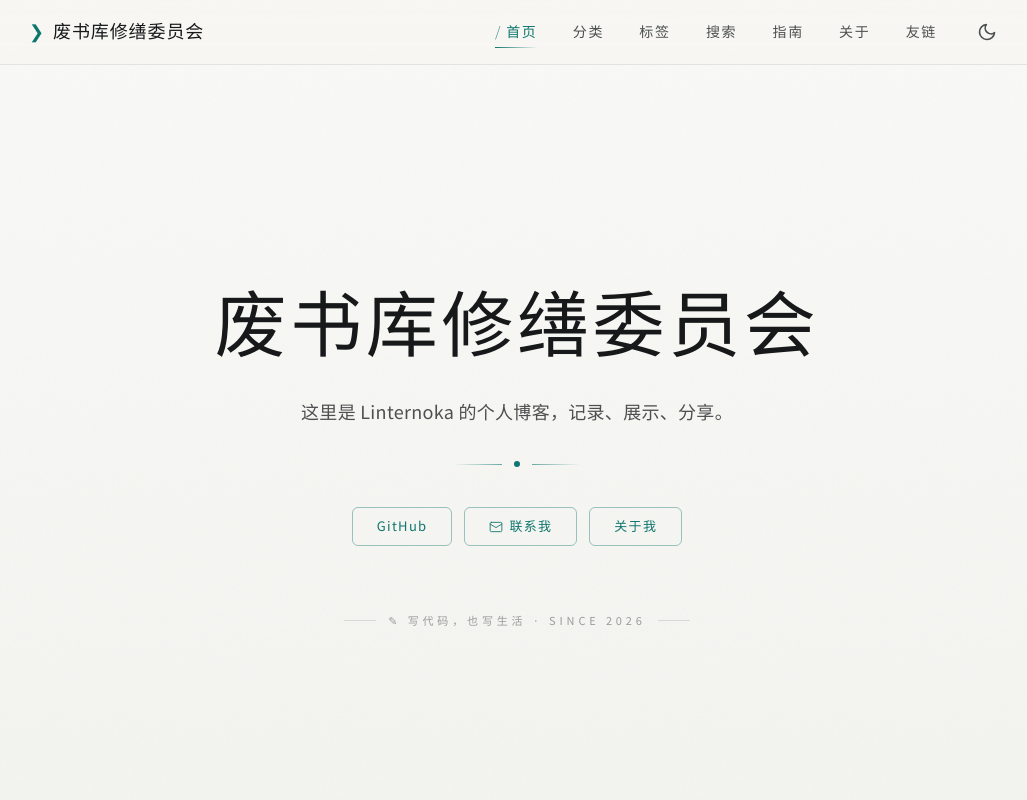
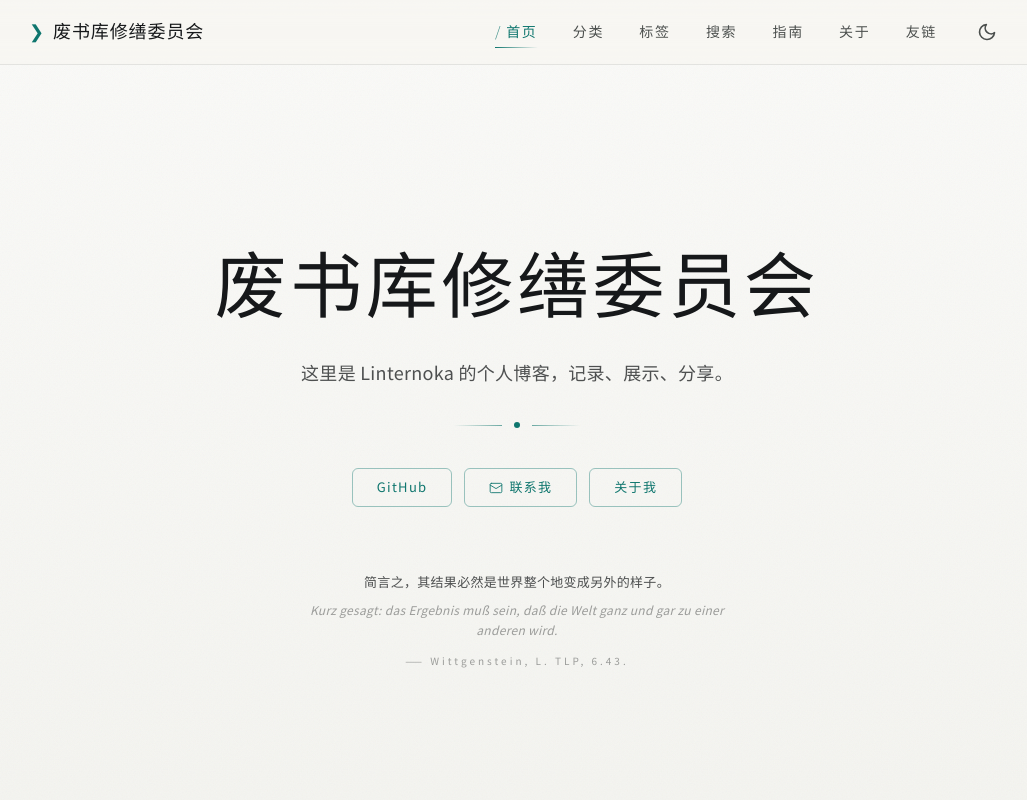
Before and after one commit to Linternoka/personal-blog, a Next.js app: page / in a window 1280 px wide. Shown: the top 800 px of the page, without its empty margins (123-1150 px from the left). Built offline with nearby package versions, Linux system fonts and the light colour scheme.

Commit message:
feat: 首页格言改为维特根斯坦 TLP 6.43（中文+德文+出处）

```diff
--- a/app/page.tsx
+++ b/app/page.tsx
@@ -55,12 +55,19 @@ export default function HomePage() {
             </Link>
           </div>
 
-          {/* 落点小字（杂志版权行，克制填充） */}
-          <p className="kam-fade-up kam-delay-4 mt-16 flex items-center gap-3 text-[11px] tracking-[0.35em] text-herofgf">
-            <span className="h-px w-8 bg-current opacity-30" />
-            ✎ 写代码，也写生活 · SINCE 2026
-            <span className="h-px w-8 bg-current opacity-30" />
-          </p>
+          {/* 格言（克制填充） */}
+          <div className="kam-fade-up kam-delay-4 mt-16 max-w-md">
+            <p className="text-[13px] leading-relaxed text-herofgs">
+              简言之，其结果必然是世界整个地变成另外的样子。
+            </p>
+            <p className="mt-2 text-xs italic leading-relaxed text-herofgf">
+              Kurz gesagt: das Ergebnis muß sein, daß die Welt ganz und gar zu
+              einer anderen wird.
+            </p>
+            <p className="mt-3 text-[10px] tracking-[0.3em] text-herofgf">
+              —— Wittgenstein, L. TLP, 6.43.
+            </p>
+          </div>
         </div>
       </section>
 
```
